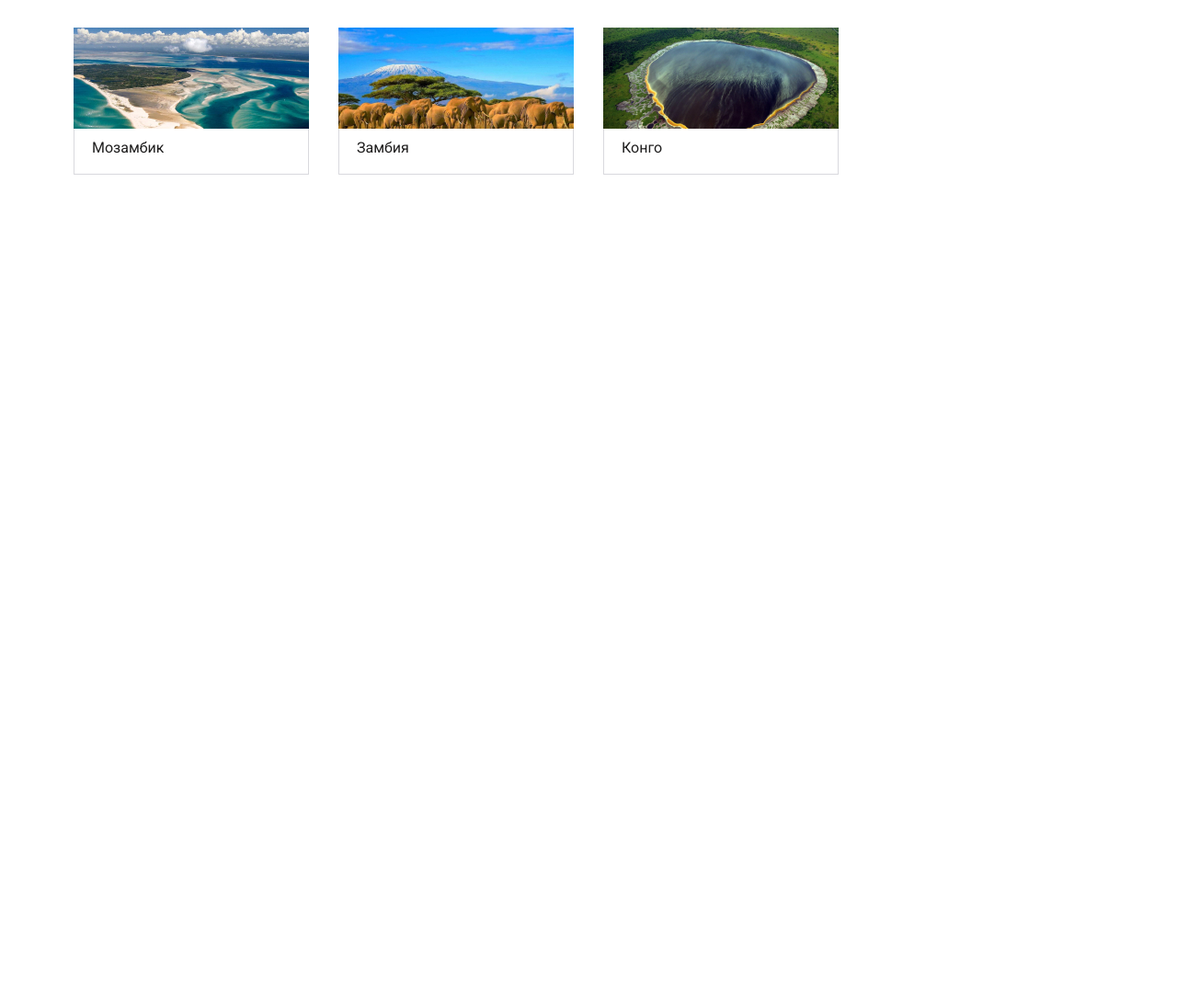
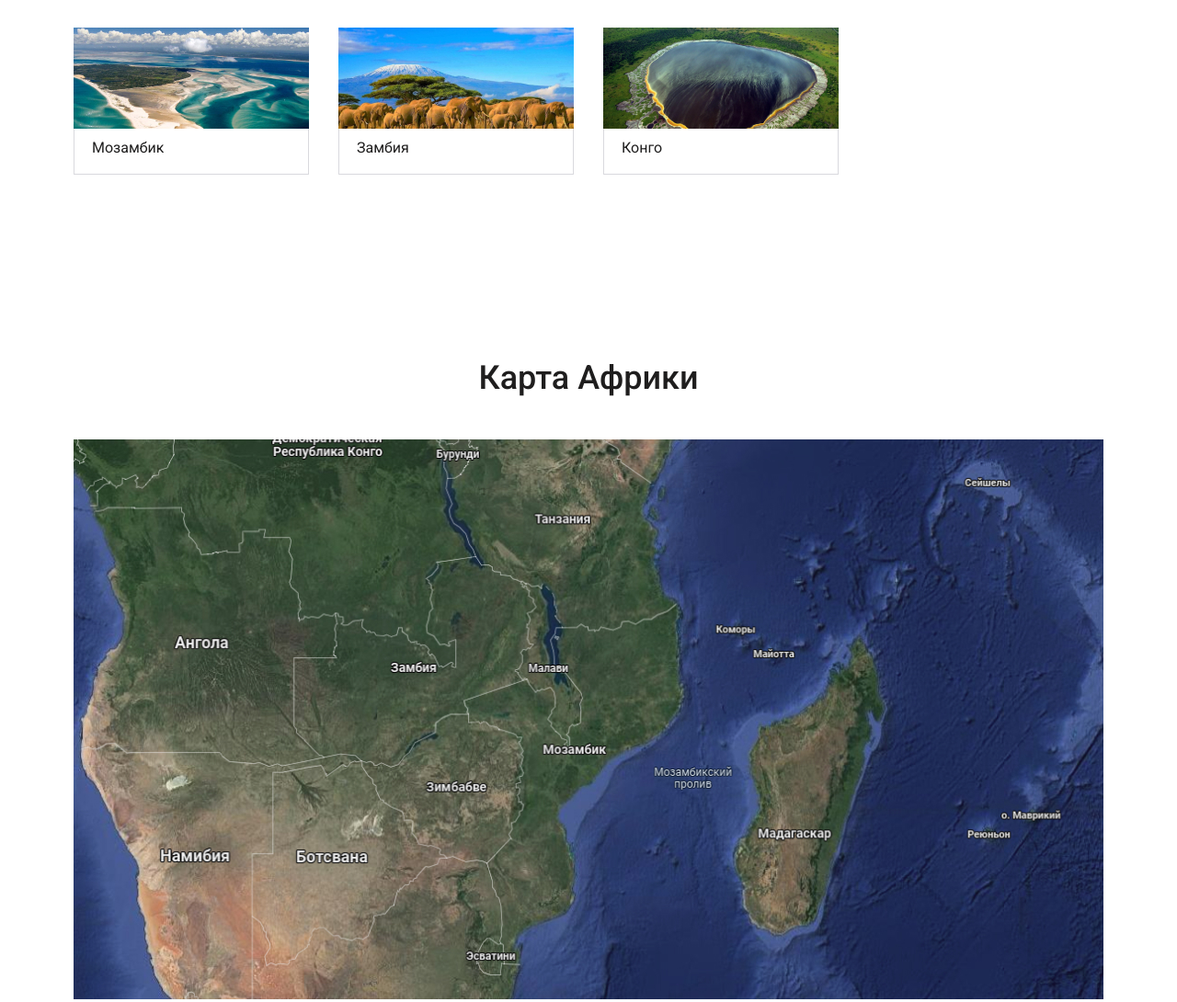
Before and after one commit to GolovanovAlex/Safari_in_Africa_landing, a plain HTML site: page index.html in a window 1280 px wide. Shown: the part 1256-2346 px from the top of the page at 92% size. Before the commit the page ends 1546 px from the top, so only its background shows below. Drawn offline with nearby package versions, Linux system fonts and the light colour scheme.

Commit message:
add div-map

```diff
--- a/index.html
+++ b/index.html
@@ -171,7 +171,12 @@
         </div>
       </div>
     </div>
-
+    <div class="map">
+      <div class="container">
+        <h2 class="title">Карта Африки</h2>
+        <img src="images/content/map.jpg" alt="map" class="map__img" />
+      </div>
+    </div>
     <script src="https://ajax.googleapis.com/ajax/libs/jquery/3.4.1/jquery.min.js"></script>
     <script src="js/slick.min.js"></script>
     <script src="js/jquery.fancybox.min.js"></script>
--- a/scss/style.scss
+++ b/scss/style.scss
@@ -79,6 +79,13 @@ body {
   border-radius: 30px;
   padding: 20px 54px;
 }
+
+.title {
+  font-size: 36px;
+  font-weight: 500;
+  line-height: 42px;
+}
+
 .header {
   display: flex;
   flex-direction: column;
@@ -160,3 +167,11 @@ body {
     padding: 12px 19px 19px;
   }
 }
+.map {
+  text-align: center;
+  padding-top: 100px;
+  margin-bottom: 100px;
+  &__img {
+    margin-top: 46px;
+  }
+}
```
Also changed, not shown: css/style.css, images/content/map.jpg (added).
